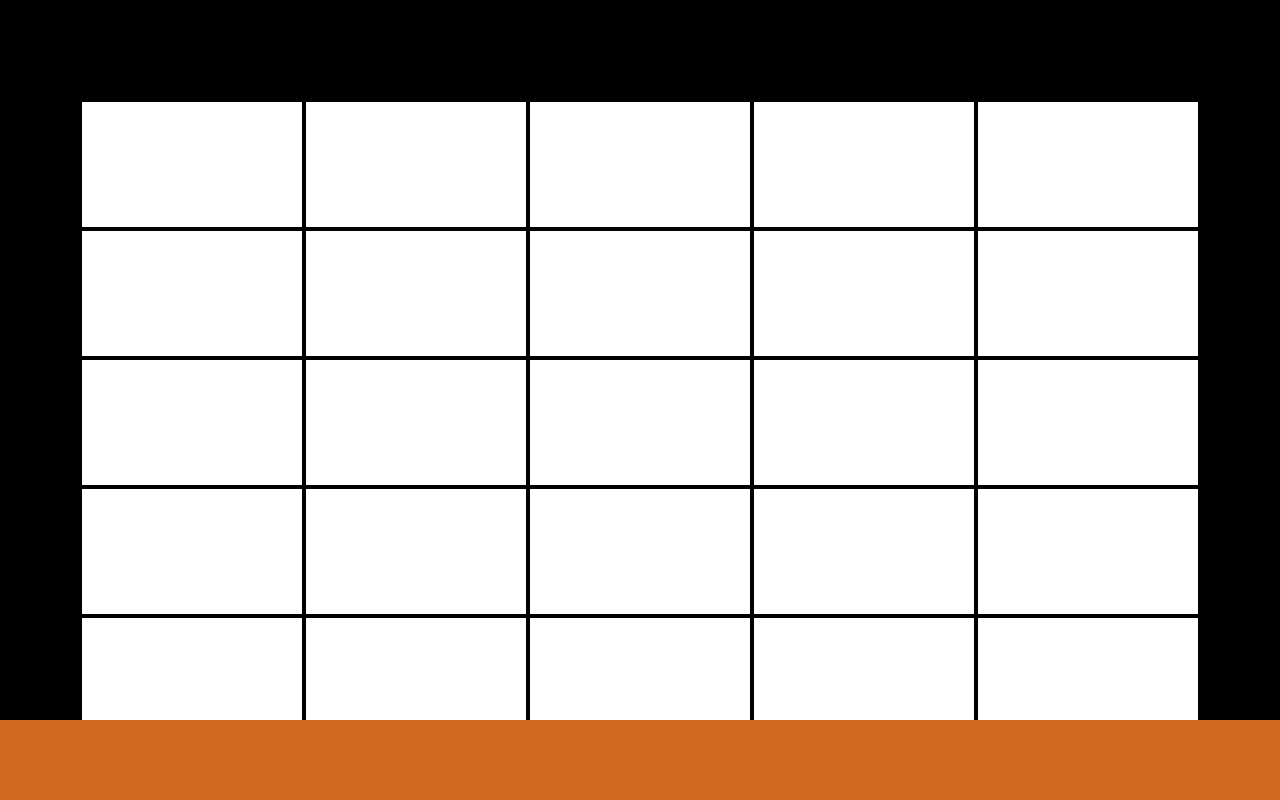
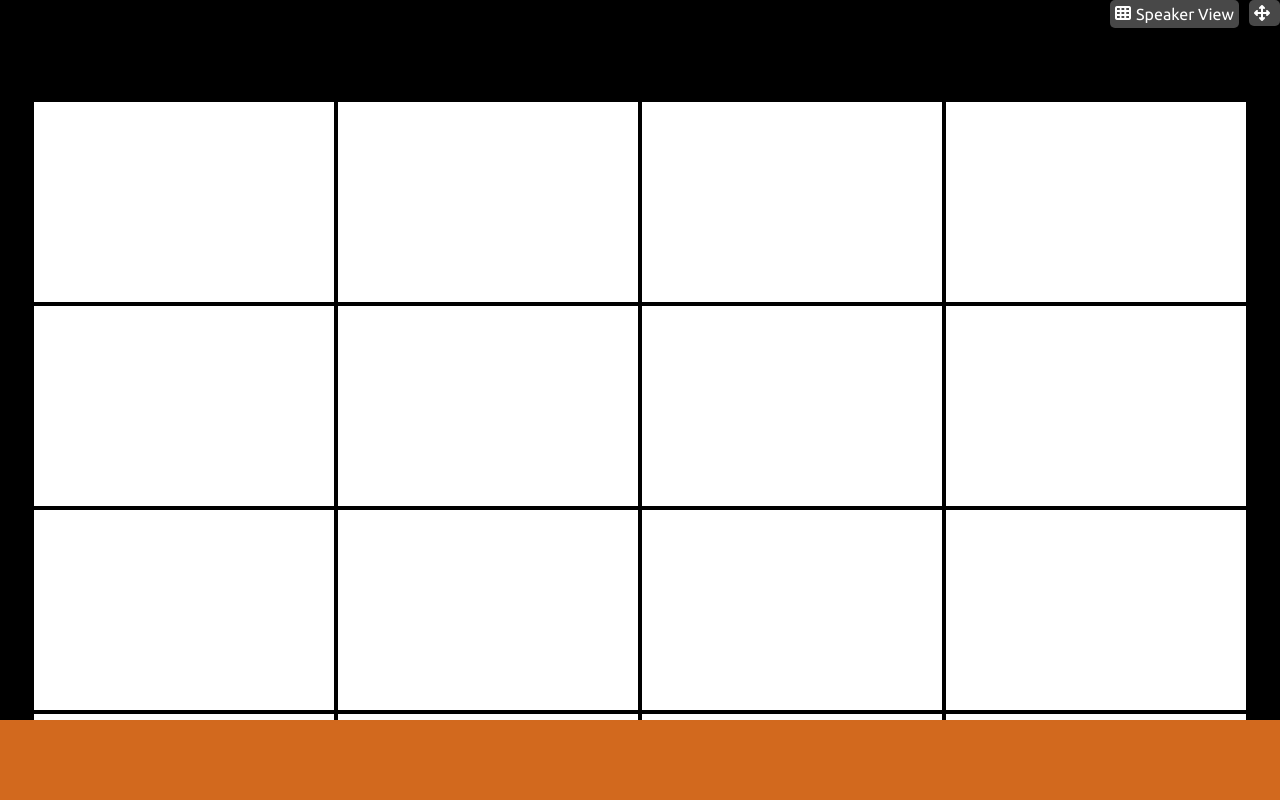
Before and after one commit to peppegerace/html-css-zoom, a plain HTML site: page index.html in a window 1280 px wide. Drawn offline with Linux system fonts and the light colour scheme.

Commit message:
{edit} row-top

```diff
--- a/css/style.css
+++ b/css/style.css
@@ -3,6 +3,33 @@
   padding: 0;
   box-sizing: border-box;
 }
+
+body {
+  font-family: 'Lato', sans-serif;
+  font-family: 'Ubuntu', sans-serif;
+  color: white;
+}
+
+a {
+  text-decoration: none;
+  color: white;
+}
+
+li {
+  list-style: none;
+}
+
+.d-flex {
+  display: flex;
+}
+
+.flex-row {
+  flex-direction: row;
+}
+.justify-content-end {
+  justify-content: end;
+}
+
 
 /*PAGE STRUCTURE */
 .row-top {
@@ -29,8 +56,21 @@ main {
 }
 
 .card {
-  width: 220px;
-  height: 125px;
+  width: 300px;
+  height: 200px;
   background-color: white;
   margin: 2px;
 }
+
+/* ROW-TOP */
+.row-top a {
+  background-color: #484848;
+  padding: 5px;
+  margin-left: 10px;
+  border-radius: 5px;
+  align-self: center;
+}
+
+.row-top a i {
+  margin-right: 5px;
+}
--- a/index.html
+++ b/index.html
@@ -3,13 +3,33 @@
 <head>
   <meta charset="UTF-8">
   <meta name="viewport" content="width=device-width, initial-scale=1.0">
+
+  <!-- font zoom -->
+  <link rel="preconnect" href="https://fonts.googleapis.com">
+  <link rel="preconnect" href="https://fonts.gstatic.com" crossorigin>
+  <link href="https://fonts.googleapis.com/css2?family=Lato:wght@300;400;700;900&family=Ubuntu&display=swap" rel="stylesheet">
+
+  <!-- font awesome -->
+  <link rel="stylesheet" href="https://cdnjs.cloudflare.com/ajax/libs/font-awesome/6.4.0/css/all.min.css" integrity="sha512-iecdLmaskl7CVkqkXNQ/ZH/XLlvWZOJyj7Yy7tcenmpD1ypASozpmT/E0iPtmFIB46ZmdtAc9eNBvH0H/ZpiBw==" crossorigin="anonymous" referrerpolicy="no-referrer" />
   <link rel="stylesheet" href="css/style.css">
   <title>Zoom</title>
 </head>
 <body>
 
   <div class="row-top">
-
+    <nav>
+      <ul class="d-flex flex-row justify-content-end">
+        <li>
+          <a class="d-flex" href="#">
+            <i class="fa-solid fa-table-cells"></i>
+            <span>Speaker View</span>
+          </a>
+        </li>
+        <li>
+          <a class="d-flex" href=""><i class="fa-solid fa-arrows-up-down-left-right"></i></a>
+        </li>
+      </ul>
+    </nav>
   </div>
 
   <main>
@@ -38,16 +58,9 @@
     <div class="card"></div>
     <div class="card"></div>
     <div class="card"></div>
-    <div class="card"></div>
-    <div class="card"></div>
-    <div class="card"></div>
-    <div class="card"></div>
-    <div class="card"></div>
-    <div class="card"></div>
-    <div class="card"></div>
-    <div class="card"></div>
-    <div class="card"></div>
-    <div class="card"></div>
+
+
+
   </main>
 
   <div class="row-bottom">
```
